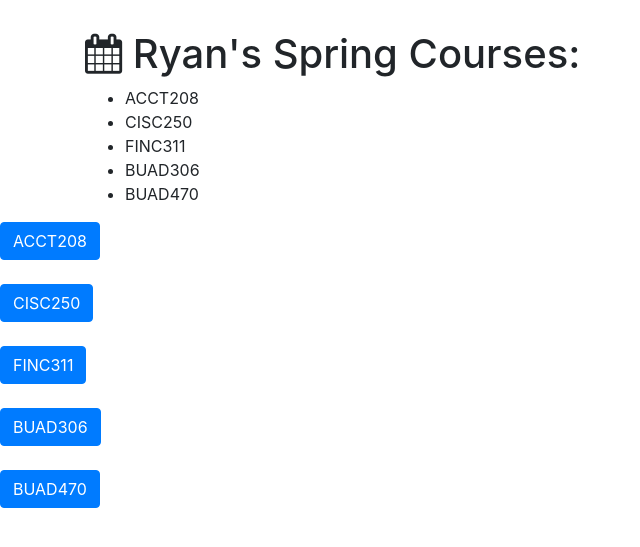
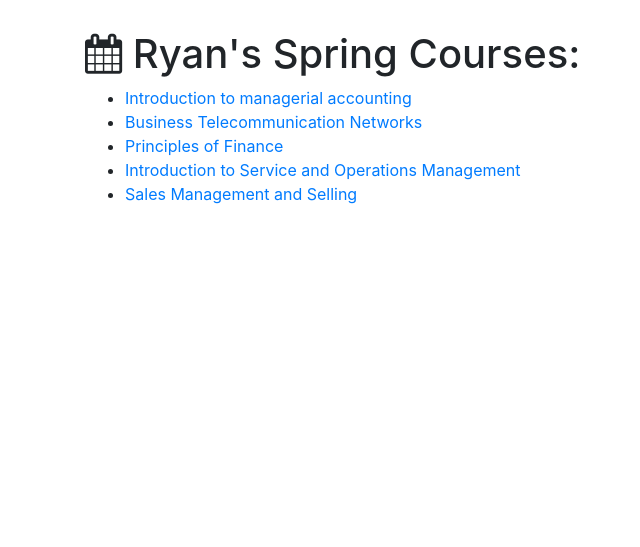
Before and after one commit to rpmva/my-resume, a Flask app: page /courses in a window 1280 px wide. Shown: the part 72-619 px from the top of the page, without its empty margins (0-640 px from the left). Run offline with Flask 2, Linux system fonts and the light colour scheme; some libraries are stand-ins or nearby versions.

Commit message:
My resume updated

```diff
--- a/my_resume.py
+++ b/my_resume.py
@@ -9,12 +9,13 @@ def index():
 @app.route('/courses')
 def show_all_courses():
     courses = [
-        'ACCT208',
-        'CISC250',
-        'FINC311',
-        'BUAD306',
-        'BUAD470'
-    ]
+        ['ACCT208','Introduction to managerial accounting','Topics: manufacturing accounting, cost-volume-profit analysis, job-order accounting, budgeting, standard costs and variance analysis, contribution approach to decision analysis, absorption and variable costing.'],
+        ['CISC250','Business Telecommunication Networks','Examines technologies of information transmission currently utilized in the business environments and the implications of these technologies upon the development and implementation of information systems.'],
+        ['FINC311','Principles of Finance','Introduces fundamental techniques and concepts related to the financial management of business firms.'],
+        ['BUAD306', 'Introduction to Service and Operations Management','Analysis of major problems faced by operations managers at different levels of management.'],
+        ['BUAD470','Sales Management and Selling','Selling as the process of commercial persuasion and as a service to the customer.']
+        ]
+
     return render_template('courses.html', courses=courses)
 
 @app.route('/about')
--- a/templates/courses.html
+++ b/templates/courses.html
@@ -10,132 +10,27 @@
     <h1 class="mt-5"><i class="fa fa-calendar" aria-hidden="true"></i> Ryan's Spring Courses:</h1>
     <ul>
         {% for course in courses %}
-          <li>{{course}}</li>
+          <li> <a href="#{{course[0]}}" data-toggle="modal" data-target="#{{course[0]}}" >{{course[1]}}</a></li>
+
+          <div class="modal fade bannerformmodal" tabindex="-1" role="dialog" aria-labelledby="bannerformmodal" aria-hidden="true" id="{{course[0]}}">
+           <div class="modal-dialog modal-sm">
+                 <div class="modal-content">
+                   <div class="modal-content">
+                         <div class="modal-header">
+                         <button type="button" class="close" data-dismiss="modal" aria-hidden="true">&times;</button>
+                         <h4 class="modal-title" id="myModalLabel">{{course[1]}}</h4>
+                         </div>
+                         <div class="modal-body">
+                           {{course[2]}}
+                       </div>
+                     </div>
+
+                   </div>
+                 </div>
+               </div>
         {% endfor%}
     </ul>
   </div>
-  <!-- Button for course one -->
-<button type="button" class="btn btn-primary" data-toggle="modal" data-target="#c1">
-  ACCT208
-</button>
-<!-- Modal -->
-<div class="modal fade" id="c1" tabindex="-1" role="dialog" aria-labelledby="course1" aria-hidden="true">
-  <div class="modal-dialog" role="document">
-    <div class="modal-content">
-      <div class="modal-header">
-        <h5 class="modal-title" id="course1">ACCT208</h5>
-        <button type="button" class="close" data-dismiss="modal" aria-label="Close">
-          <span aria-hidden="true">&times;</span>
-        </button>
-      </div>
-      <div class="modal-body">
-        <p>Introduction to managerial accounting. Topics: manufacturing accounting, cost-volume-profit analysis, job-order accounting, budgeting, standard costs and variance analysis, <br> contribution approach to decision analysis, absorption and variable costing.</p>
-      </div>
-      <div class="modal-footer">
-        <button type="button" class="btn btn-secondary" data-dismiss="modal">Close</button>
-      </div>
-    </div>
-  </div>
-</div>
-<br>
-<br>
-  <!-- Button for course two -->
-<button type="button" class="btn btn-primary" data-toggle="modal" data-target="#c2">
-  CISC250
-</button>
-<!-- Modal -->
-<div class="modal fade" id="c2" tabindex="-1" role="dialog" aria-labelledby="course2" aria-hidden="true">
-  <div class="modal-dialog" role="document">
-    <div class="modal-content">
-      <div class="modal-header">
-        <h5 class="modal-title" id="course2">CISC250</h5>
-        <button type="button" class="close" data-dismiss="modal" aria-label="Close">
-          <span aria-hidden="true">&times;</span>
-        </button>
-      </div>
-      <div class="modal-body">
-        <p>Examines technologies of information transmission currently utilized in the business environments and the implications of these technologies upon the development and <br> implementation of information systems. Provides a basic background in the convergence of voice, data and video services into common digital networks. Security issues also considered</p>
-      </div>
-      <div class="modal-footer">
-        <button type="button" class="btn btn-secondary" data-dismiss="modal">Close</button>
-      </div>
-    </div>
-  </div>
-</div>
-<br>
-<br>
-<!-- Button for course three -->
-<button type="button" class="btn btn-primary" data-toggle="modal" data-target="#c3">
-FINC311
-</button>
-<!-- Modal -->
-<div class="modal fade" id="c3" tabindex="-1" role="dialog" aria-labelledby="course3" aria-hidden="true">
-<div class="modal-dialog" role="document">
-  <div class="modal-content">
-    <div class="modal-header">
-      <h5 class="modal-title" id="course3">FINC311</h5>
-      <button type="button" class="close" data-dismiss="modal" aria-label="Close">
-        <span aria-hidden="true">&times;</span>
-      </button>
-    </div>
-    <div class="modal-body">
-      <p>Introduces fundamental techniques and concepts related to the financial management of business firms. Topics include the time value of money, valuation, capital budgeting, <br> working capital management, cost of capital, capital structure analysis, short and long term financing.</p>
-    </div>
-    <div class="modal-footer">
-      <button type="button" class="btn btn-secondary" data-dismiss="modal">Close</button>
-    </div>
-  </div>
-</div>
-</div>
-<br>
-<br>
-<!-- Button for course four -->
-<button type="button" class="btn btn-primary" data-toggle="modal" data-target="#c4">
-BUAD306
-</button>
-<!-- Modal -->
-<div class="modal fade" id="c4" tabindex="-1" role="dialog" aria-labelledby="course4" aria-hidden="true">
-<div class="modal-dialog" role="document">
-  <div class="modal-content">
-    <div class="modal-header">
-      <h5 class="modal-title" id="course4">BUAD306</h5>
-      <button type="button" class="close" data-dismiss="modal" aria-label="Close">
-        <span aria-hidden="true">&times;</span>
-      </button>
-    </div>
-    <div class="modal-body">
-      <p>Analysis of major problems faced by operations managers at different levels of management. Topics include scheduling, forecasting, process design, inventory management <br> and quality management.</p>
-    </div>
-    <div class="modal-footer">
-      <button type="button" class="btn btn-secondary" data-dismiss="modal">Close</button>
-    </div>
-  </div>
-</div>
-</div>
-<br>
-<br>
-<!-- Button for course fIVE -->
-<button type="button" class="btn btn-primary" data-toggle="modal" data-target="#c5">
-BUAD470
-</button>
-<!-- Modal -->
-<div class="modal fade" id="c5" tabindex="-1" role="dialog" aria-labelledby="course5" aria-hidden="true">
-<div class="modal-dialog" role="document">
-  <div class="modal-content">
-    <div class="modal-header">
-      <h5 class="modal-title" id="course5">BUAD470</h5>
-      <button type="button" class="close" data-dismiss="modal" aria-label="Close">
-        <span aria-hidden="true">&times;</span>
-      </button>
-    </div>
-    <div class="modal-body">
-      <p>Selling as the process of commercial persuasion and as a service to the customer. Major operating responsibilities of the sales manager, recruitment, training, motivation, <br> compensation, territory management and manpower planning and control.</p>
-    </div>
-    <div class="modal-footer">
-      <button type="button" class="btn btn-secondary" data-dismiss="modal">Close</button>
-    </div>
-  </div>
-</div>
-</div>
+
 
 {% endblock%}
```
